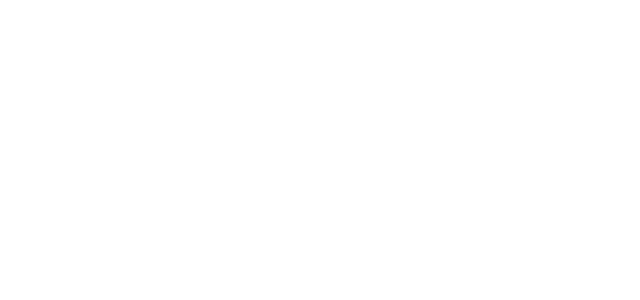
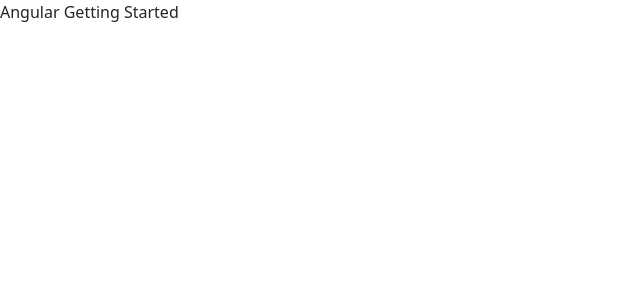
Before and after one commit to markfady/Angular_CRUD, an Angular app: page / in a window 1280 px wide. Shown: the top 300 px of the page, without its empty margins (0-640 px from the left). Built offline with nearby package versions, Linux system fonts and the light colour scheme.

Commit message:
app.component

```diff
--- a/src/app/app.component.ts
+++ b/src/app/app.component.ts
@@ -1,11 +1,9 @@
 import { Component } from '@angular/core';
-import { RouterOutlet } from '@angular/router';
 
 @Component({
   selector: 'pm-root',
-  templateUrl: './app.component.html',
-  styleUrl: './app.component.css'
+  template: `<div> {{pageTitle}}</div>`,
 })
 export class AppComponent {
-  title = 'Angular_CRUD';
+  pageTitle: string = 'Angular Getting Started';
 }
```
